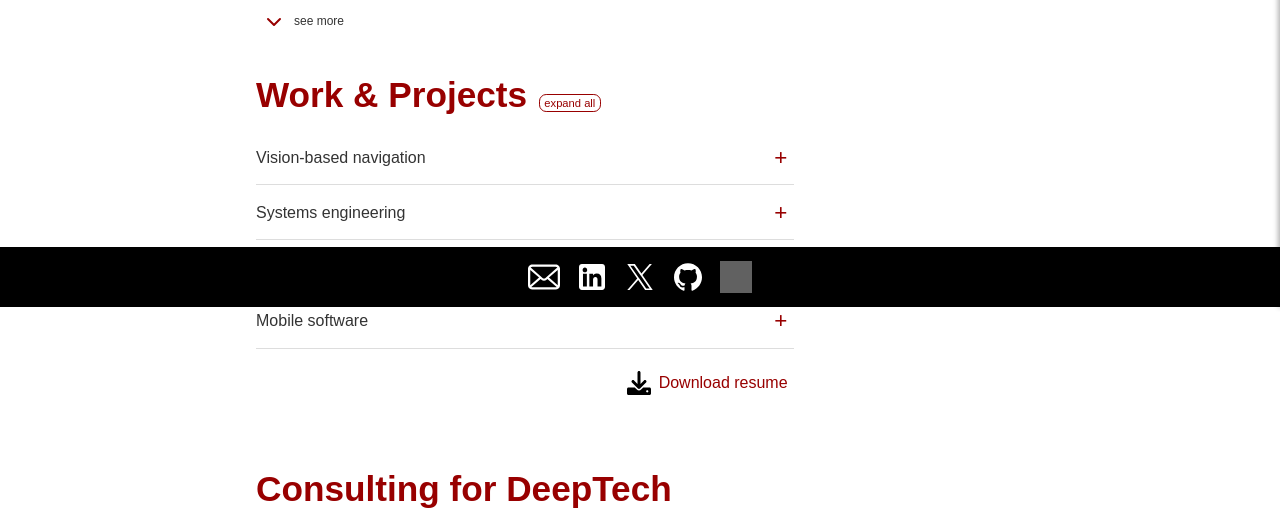
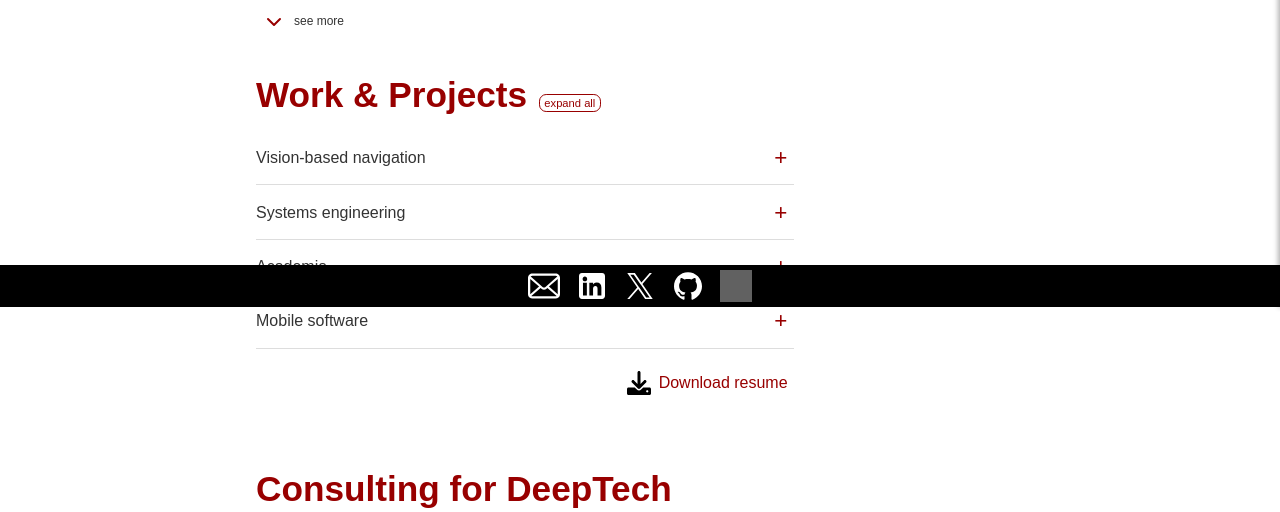
Before and after one commit to massimopiazza/personal-website, a PHP site: page /squareospace/index.html in a window 1280 px wide. Shown: the part 493-1005 px from the top of the page. Run offline with PHP 8.4, Linux system fonts and the light colour scheme; some web fonts are replaced; grey boxes are pictures that could not be loaded.

Commit message:
smaller footer bar on devices w/o hovering

```diff
--- a/squareospace/css/style.css
+++ b/squareospace/css/style.css
@@ -50,6 +50,14 @@
   :root {
     --accordion-width: 70%;
     --detail-width: 55%;
+  }
+}
+
+/* Reduce footer height on devices without hover (e.g. mobile) to save space */
+@media (hover: none) {
+  :root {
+    --footer-height: 42px;
+    /* 30% thinner than default 60px */
   }
 }
 
```
